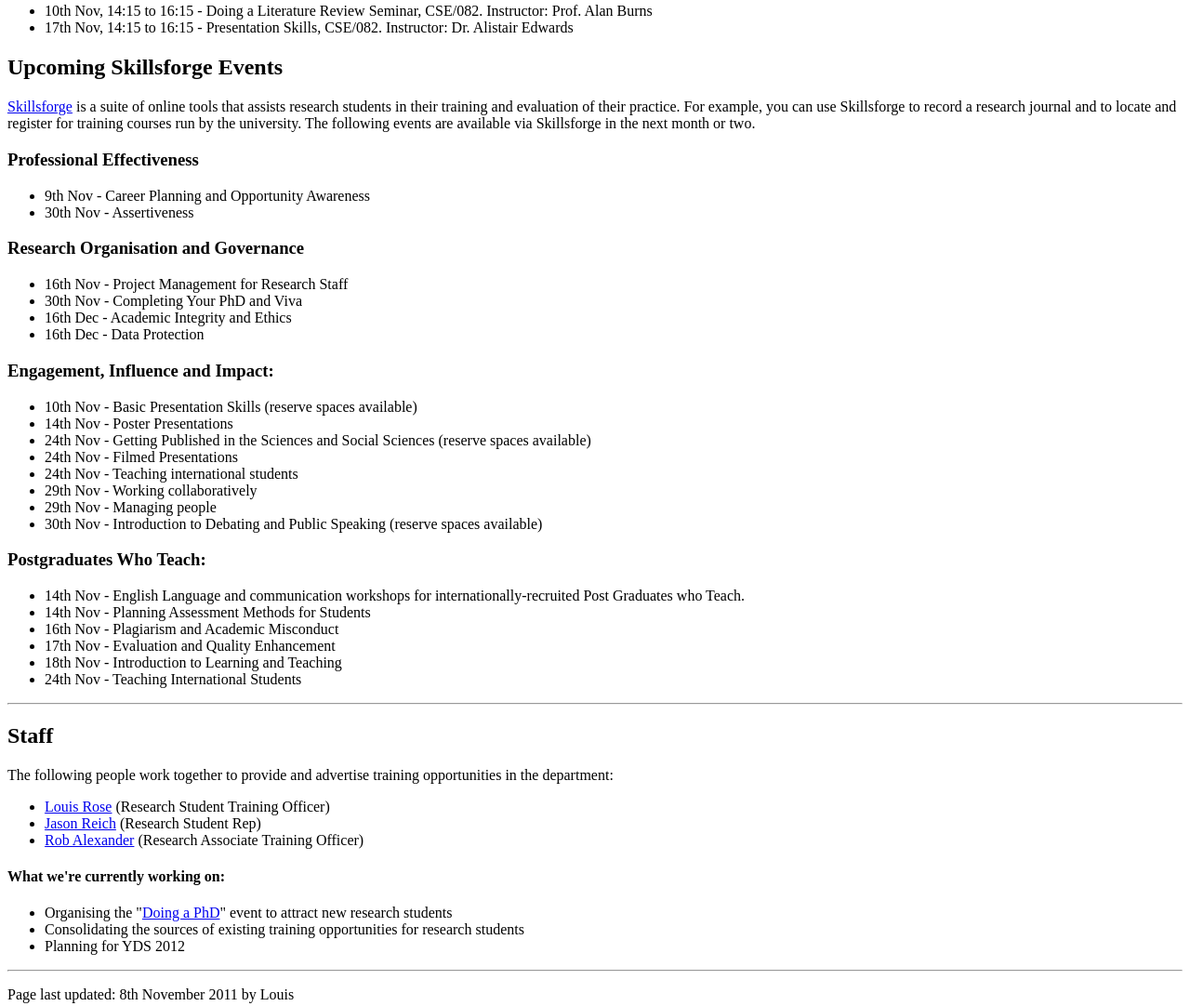
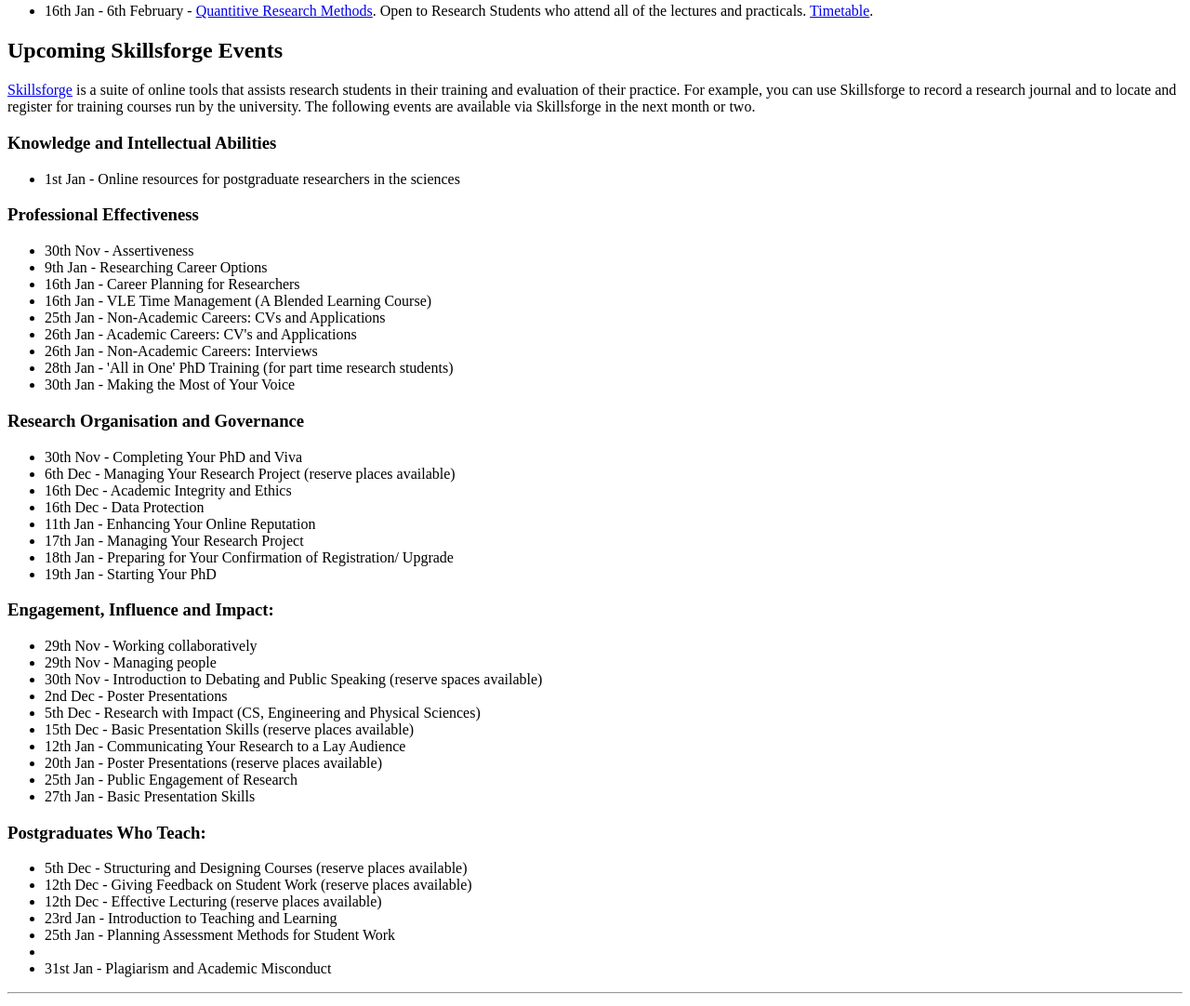
Before and after one commit to louismrose/rs_training, a plain HTML site: page index.html in a window 1280 px wide. Shown: the part 841-1923 px from the top of the page at 93% size. Drawn offline with Linux system fonts and the light colour scheme.

Commit message:
Updated with Jan courses.

```diff
--- a/index.html
+++ b/index.html
@@ -74,8 +74,7 @@
 
   <h2><a name="local_events"/>Upcoming Training Events in the Department</h2>
   <ul>
-    <li>10th Nov, 14:15 to 16:15 - Doing a Literature Review Seminar, CSE/082. Instructor: Prof. Alan Burns</li>
-    <li>17th Nov, 14:15 to 16:15 - Presentation Skills, CSE/082. Instructor: Dr. Alistair Edwards</li>
+    <li>16th Jan - 6th February - <a href="http://www.cs.york.ac.uk/modules/quan.html">Quantitive Research Methods</a>. Open to Research Students who attend all of the lectures and practicals. <a href="http://www.york.ac.uk/univ/mis/cfm/timetabling/">Timetable</a>.</li>
   </ul>
 
 
@@ -86,40 +85,58 @@
      the next month or two.
   </p>
 
+  <h3>Knowledge and Intellectual Abilities</h3>
+  <ul>
+    <li>1st Jan - Online resources for postgraduate researchers in the sciences</li>
+  </ul>
+
   <h3>Professional Effectiveness</h3>
   <ul>
-    <li>9th Nov - Career Planning and Opportunity Awareness</li>
     <li>30th Nov -  Assertiveness</li>
+    <li>9th Jan - Researching Career Options</li>
+    <li>16th Jan - Career Planning for Researchers</li>
+    <li>16th Jan - VLE Time Management (A Blended Learning Course)</li>
+    <li>25th Jan - Non-Academic Careers: CVs and Applications</li>
+    <li>26th Jan - Academic Careers: CV's and Applications</li>
+    <li>26th Jan - Non-Academic Careers: Interviews</li>
+    <li>28th Jan - 'All in One' PhD Training (for part time research students)</li>
+    <li>30th Jan - Making the Most of Your Voice</li>
   </ul>
 
   <h3>Research Organisation and Governance</h3>
   <ul>
-    <li>16th Nov - Project Management for Research Staff</li>
     <li>30th Nov - Completing Your PhD and Viva</li>
+    <li>6th Dec - Managing Your Research Project (reserve places available)</li>
     <li>16th Dec - Academic Integrity and Ethics</li>
     <li>16th Dec - Data Protection</li>
+    <li>11th Jan - Enhancing Your Online Reputation</li>
+    <li>17th Jan - Managing Your Research Project</li>
+    <li>18th Jan - Preparing for Your Confirmation of Registration/ Upgrade</li>
+    <li>19th Jan - Starting Your PhD</li>
   </ul>
 
   <h3>Engagement, Influence and Impact:</h3>
   <ul>
-    <li>10th Nov - Basic Presentation Skills (reserve spaces available)</li>
-    <li>14th Nov - Poster Presentations</li>
-    <li>24th Nov - Getting Published in the Sciences and Social Sciences (reserve spaces available)</li>
-    <li>24th Nov - Filmed Presentations</li>
-    <li>24th Nov - Teaching international students</li>
     <li>29th Nov - Working collaboratively</li>
     <li>29th Nov - Managing people</li>
     <li>30th Nov -  Introduction to Debating and Public Speaking	(reserve spaces available)</li>
+    <li>2nd Dec - Poster Presentations</li>
+    <li>5th Dec - Research with Impact (CS, Engineering and Physical Sciences)</li>
+    <li>15th Dec - Basic Presentation Skills (reserve places available)</li>
+    <li>12th Jan - Communicating Your Research to a Lay Audience</li>
+    <li>20th Jan - Poster Presentations (reserve places available)</li>
+    <li>25th Jan - Public Engagement of Research</li>
+    <li>27th Jan - Basic Presentation Skills</li>
   </ul>
 
   <h3>Postgraduates Who Teach:</h3>
   <ul>
-    <li>14th Nov - English Language and communication workshops for internationally-recruited Post Graduates who Teach.</li>
-    <li>14th Nov - Planning Assessment Methods for Students</li>
-    <li>16th Nov - Plagiarism and Academic Misconduct</li>
-    <li>17th Nov - Evaluation and Quality Enhancement</li>
-    <li>18th Nov - Introduction to Learning and Teaching</li>
-    <li>24th Nov - Teaching International Students</li>
+    <li>5th Dec - Structuring and Designing Courses (reserve places available)</li>
+    <li>12th Dec - Giving Feedback on Student Work (reserve places available)</li>
+    <li>12th Dec - Effective Lecturing (reserve places available)</li>
+    <li>23rd Jan - Introduction to Teaching and Learning</li>
+    <li>25th Jan - Planning Assessment Methods for Student Work<li>
+    <li>31st Jan - Plagiarism and Academic Misconduct</li>
   </ul>
 
   </ul>
@@ -136,13 +153,13 @@
 
   <h4>What we're currently working on:</h4>
   <ul>
-    <li>Organising the "<a href="doing_a_phd.pdf">Doing a PhD</a>" event to attract new research students</li>
+    <li><s>Organising the "<a href="doing_a_phd.pdf">Doing a PhD</a>" event to attract new research students</s></li>
     <li>Consolidating the sources of existing training opportunities for research students</li>
     <li>Planning for YDS 2012</li>
   </ul>
 
   <hr/>
 
-  <p>Page last updated: 8th November 2011 by Louis</p>
+  <p>Page last updated: 24th November 2011 by Louis</p>
 </body>
 </html>
```
